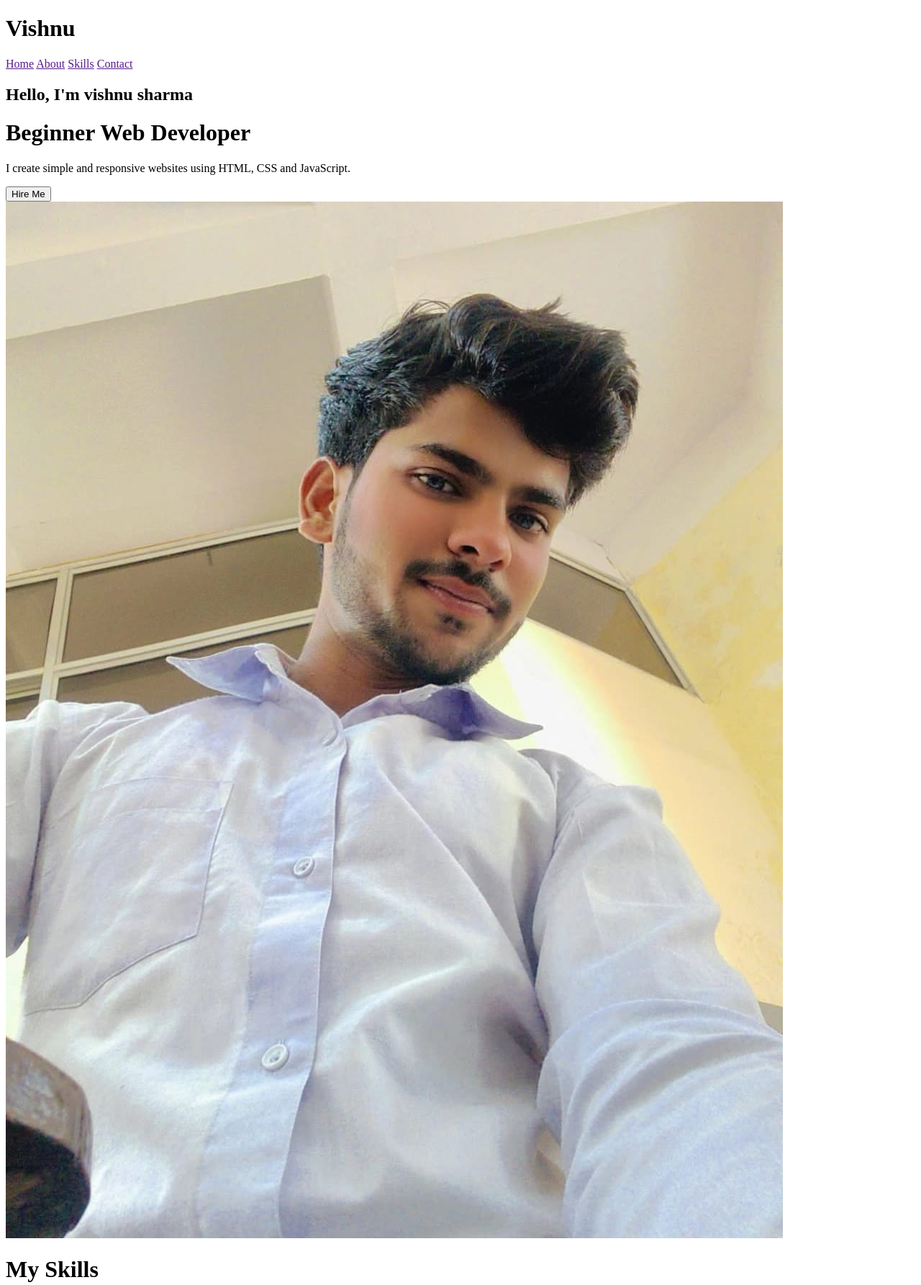
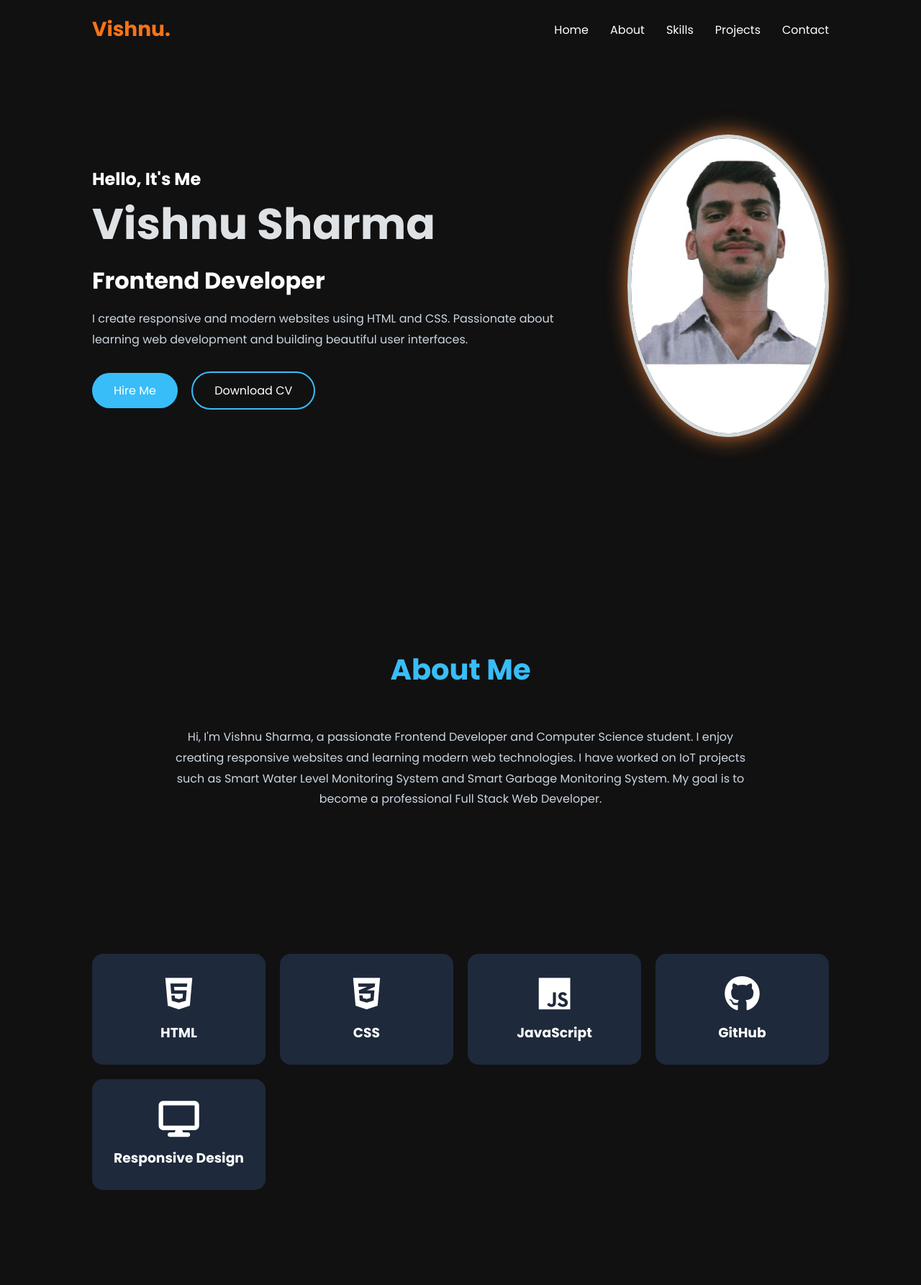
Before and after one commit to vishnupandit952836-cyber/portfolio-of-Vishnu, a plain HTML site: page Index.html in a window 1280 px wide. Shown: the top 1785 px of the page at 72% size. Drawn offline with Linux system fonts and the light colour scheme.

Commit message:
task update

```diff
--- a/Index.html
+++ b/Index.html
@@ -1,156 +1,186 @@
 <!DOCTYPE html>
 <html lang="en">
 <head>
-    <title>Beginner Portfolio</title>
+    <meta charset="UTF-8">
+    <meta name="viewport" content="width=device-width, initial-scale=1.0">
+    <title>Vishnu Sharma | Portfolio</title>
 
-    <!-- CSS File -->
     <link rel="stylesheet" href="style.css">
 
-    <!-- Icons -->
+    <link href="https://fonts.googleapis.com/css2?family=Poppins:wght@300;400;500;600;700&display=swap" rel="stylesheet">
     <link rel="stylesheet"
-    href="https://cdnjs.cloudflare.com/ajax/libs/font-awesome/6.5.1/css/all.min.css">
+href="https://cdnjs.cloudflare.com/ajax/libs/font-awesome/6.5.1/css/all.min.css">
+
 </head>
-
 <body>
 
     <!-- Navbar -->
-    <div class="navbar">
+    <header>
+        <nav class="navbar">
+            <div class="logo">Vishnu.</div>
 
-        <h1 class="logo">Vishnu</h1>
+            <ul class="nav-links">
+                <li><a href="#home">Home</a></li>
+                <li><a href="#about">About</a></li>
+                <li><a href="#skills">Skills</a></li>
+                <li><a href="#projects">Projects</a></li>
+                <li><a href="#contact">Contact</a></li>
+            </ul>
+        </nav>
+    </header>
 
-        <div class="nav-links">
-            <a href="">Home</a>
-            <a href="">About</a>
-            <a href="">Skills</a>
-            <a href="">Contact</a>
+    <!-- Hero Section -->
+    <section class="hero" id="home">
+
+        <div class="hero-text">
+            <h3>Hello, It's Me</h3>
+            <h1>Vishnu Sharma</h1>
+            <h2>Frontend Developer</h2>
+
+            <p>
+                I create responsive and modern websites using
+                HTML and CSS. Passionate about learning web
+                development and building beautiful user interfaces.
+            </p>
+
+            <div class="hero-btns">
+                <a href="#" class="btn">Hire Me</a>
+                <a href="vishnuresumepdf.pdf" class="btn btn-outline">Download CV</a>
+            </div>
         </div>
 
+        <div class="hero-image">
+            <img src="porfolioimage2.jpeg" alt="Profile Image">
+        </div>
+
+    </section>
+
+    <!-- About -->
+    <section class="about" id="about">
+
+        <h2 class="section-title">About Me</h2>
+
+        <div class="about-content">
+            <p>
+
+Hi, I'm Vishnu Sharma, a passionate Frontend Developer
+and Computer Science student. I enjoy creating responsive
+websites and learning modern web technologies.
+
+I have worked on IoT projects such as Smart Water Level
+Monitoring System and Smart Garbage Monitoring System.
+My goal is to become a professional Full Stack Web Developer.
+
+            </p>
+        </div>
+
+    </section>
+
+    <!-- Skills -->
+     <section>
+     <div class="skills-container">
+
+    <div class="skill-card">
+        <i class="fa-brands fa-html5"></i>
+        <h3>HTML</h3>
     </div>
 
+    <div class="skill-card">
+        <i class="fa-brands fa-css3-alt"></i>
+        <h3>CSS</h3>
+    </div>
+
+    <div class="skill-card">
+        <i class="fa-brands fa-js"></i>
+        <h3>JavaScript</h3>
+    </div>
+
+    <div class="skill-card">
+        <i class="fa-brands fa-github"></i>
+        <h3>GitHub</h3>
+    </div>
+
+    <div class="skill-card">
+        <i class="fa-solid fa-display"></i>
+        <h3>Responsive Design</h3>
+    </div>
+
+</div>
 
 
+    </section>
+
+    <!-- Projects -->
+    <section class="projects" id="projects">
+
+        <h2 class="section-title">Projects</h2>
+
+        <div class="project-container">
 
 
-    <!-- Hero Section -->
-    <div class="hero">
+            <div class="project-card">
+                <div class="project-card">
+    <h3>Smart Water Level Monitoring System</h3>
 
-        <div class="left">
+    <p>
+        IoT based system that monitors water tank levels
+        in real time and helps prevent overflow and
+        water wastage.
+    </p>
+</div>
 
-            <h2>Hello, I'm vishnu sharma</h2>
+<div class="project-card">
+    <h3>Smart Garbage Monitoring System</h3>
 
-            <h1>Beginner Web Developer</h1>
+    <p>
+        Smart waste management solution using sensors
+        to monitor garbage bin levels and improve
+        collection efficiency.
+    </p>
+</div>
 
-            <p>
-                I create simple and responsive websites using
-                HTML, CSS and JavaScript.
-            </p>
+<div class="project-card">
+    <h3>Personal Portfolio Website</h3>
 
-            <button>Hire Me</button>
+    <p>
+        Responsive portfolio website developed using
+        HTML and CSS showcasing skills and projects.
+    </p>
+</div>
+
+                    Responsive timer interface design.
+                </p>
+            </div>
 
         </div>
 
+    </section>
 
-        <div class="right">
+    <!-- Contact -->
+    <section class="contact" id="contact">
 
-            <img src="profileimage2.jpg.jpeg">
+        <h2 class="section-title">Contact Me</h2>
 
-        </div>
+        <form class="contact-form">
 
-    </div>
+            <input type="text" placeholder="Your Name">
 
+            <input type="email" placeholder="Your Email">
 
+            <textarea rows="6" placeholder="Your Message"></textarea>
 
+            <button type="submit" class="btn">
+                Send Message
+            </button>
 
+        </form>
 
+    </section>
 
-    <!-- Skills Section -->
-    <div class="skills">
-
-        <h1 class="title">My Skills</h1>
-
-        <div class="skill-box">
-
-
-            <div class="box">
-
-                <i class="fa-brands fa-html5"></i>
-
-                <h2>HTML</h2>
-
-                <p>
-                    Creating webpage structure using HTML tags.
-                </p>
-
-            </div>
-
-
-
-
-
-            <div class="box">
-
-                <i class="fa-brands fa-css3-alt"></i>
-
-                <h2>CSS</h2>
-
-                <p>
-                    Styling websites with colors, layouts and animations.
-                </p>
-
-            </div>
-
-
-
-
-
-            <div class="box">
-
-                <i class="fa-brands fa-js"></i>
-
-                <h2>JavaScript</h2>
-
-                <p>
-                    Adding simple functionality and interactions to websites.
-                </p>
-
-            </div>
-
-
-
-
-
-            <div class="box">
-
-                <i class="fa-solid fa-computer"></i>
-
-                <h2>Computer Fundamentals</h2>
-
-                <p>
-                    Basic knowledge of computers, internet and software.
-                </p>
-
-            </div>
-
-
-        </div>
-
-    </div>
-
-
-
-
-
-
-    <!-- Contact Section -->
-    <div class="contact">
-
-        <h1>Contact Me</h1>
-
-        <p>Email : vishnupandit952836@gmail.com</p>
-
-        <p>Phone : +91 9528361866</p>
-
-    </div>
+    <!-- Footer -->
+    <footer>
+        <p>© 2026 Vishnu Sharma | All Rights Reserved</p>
+    </footer>
 
 </body>
 </html>
--- a/style.css
+++ b/style.css
@@ -0,0 +1,238 @@
+*{
+    margin:0;
+    padding:0;
+    box-sizing:border-box;
+    font-family:'Poppins',sans-serif;
+}
+
+html{
+    scroll-behavior:smooth;
+}
+
+body{
+    background:#111111;
+    color:#ffffff;
+}
+
+header{
+    position:fixed;
+    width:100%;
+    top:0;
+    left:0;
+    background:#111111;
+    z-index:1000;
+}
+
+.navbar{
+    display:flex;
+    justify-content:space-between;
+    align-items:center;
+    padding:20px 10%;
+}
+
+.logo{
+    font-size:28px;
+    font-weight:700;
+    color:#f97316;
+}
+
+.nav-links{
+    display:flex;
+    list-style:none;
+}
+
+.nav-links li{
+    margin-left:30px;
+}
+
+.nav-links a{
+    text-decoration:none;
+    color:white;
+    transition:.3s;
+}
+
+.nav-links a:hover{
+    color:#f97316;
+}
+
+.hero{
+    min-height:100vh;
+    display:flex;
+    justify-content:space-between;
+    align-items:center;
+    padding:120px 10%;
+    gap:50px;
+}
+
+.hero-text{
+    flex:1;
+}
+
+.hero-text h3{
+    font-size:24px;
+}
+
+.hero-text h1{
+    font-size:60px;
+    color:#dfe2e4;
+}
+
+.hero-text h2{
+    font-size:32px;
+    margin:10px 0;
+}
+
+.hero-text p{
+    color:#cbd5e1;
+    line-height:1.8;
+    margin-top:15px;
+}
+
+.hero-btns{
+    margin-top:30px;
+}
+
+.btn{
+    display:inline-block;
+    padding:12px 30px;
+    background:#38bdf8;
+    color:white;
+    text-decoration:none;
+    border:none;
+    border-radius:30px;
+    cursor:pointer;
+    margin-right:15px;
+}
+
+.btn-outline{
+    background:transparent;
+    border:2px solid #38bdf8;
+}
+
+.hero-image img{
+    width:280px;
+    height:420px;
+    border-radius:50%;
+    object-fit:cover;
+    border:5px solid #d3d9db;
+    box-shadow:0 0 30px #d37130;
+}
+
+section{
+    padding:100px 10%;
+}
+
+.section-title{
+    text-align:center;
+    margin-bottom:50px;
+    font-size:40px;
+    color:#38bdf8;
+}
+
+.about-content{
+    max-width:800px;
+    margin:auto;
+    text-align:center;
+    line-height:1.8;
+    color:#cbd5e1;
+}
+
+.skills-container{
+    display:grid;
+    grid-template-columns:repeat(auto-fit,minmax(200px,1fr));
+    gap:20px;
+}
+
+.skill-card{
+    background:#1e293b;
+    padding:30px;
+    border-radius:15px;
+    text-align:center;
+    transition:.3s;
+}
+
+.skill-card i{
+    font-size: 50px;
+    margin-bottom: 15px;
+    color:var(--primary)
+}
+
+.skill-card:hover{
+    transform:translateY(-10px);
+}
+
+.project-container{
+    display:grid;
+    grid-template-columns:repeat(auto-fit,minmax(280px,1fr));
+    gap:25px;
+}
+
+.project-card{
+    background:#1e293b;
+    padding:25px;
+    border-radius:15px;
+}
+
+.project-card h3{
+    margin-bottom:10px;
+    color:#38bdf8;
+}
+
+.project-card p{
+    color:#cbd5e1;
+}
+
+.contact-form{
+    max-width:700px;
+    margin:auto;
+    display:flex;
+    flex-direction:column;
+    gap:20px;
+}
+
+.contact-form input,
+.contact-form textarea{
+    padding:15px;
+    border:none;
+    border-radius:10px;
+    background:#1e293b;
+    color:white;
+}
+
+footer{
+    text-align:center;
+    padding:25px;
+    background:#020617;
+}
+
+@media(max-width:768px){
+
+    .navbar{
+        flex-direction:column;
+    }
+
+    .nav-links{
+        margin-top:20px;
+        flex-wrap:wrap;
+        justify-content:center;
+    }
+
+    .hero{
+        flex-direction:column-reverse;
+        text-align:center;
+    }
+
+    .hero-text h1{
+        font-size:45px;
+    }
+
+    .hero-text h2{
+        font-size:24px;
+    }
+
+    .hero-image img{
+        width:260px;
+        height:260px;
+    }
+
+}
```
Also changed, not shown: porfolioimage2.jpeg (added), profileimage2.jpg.jpeg (deleted), 1 other file.
